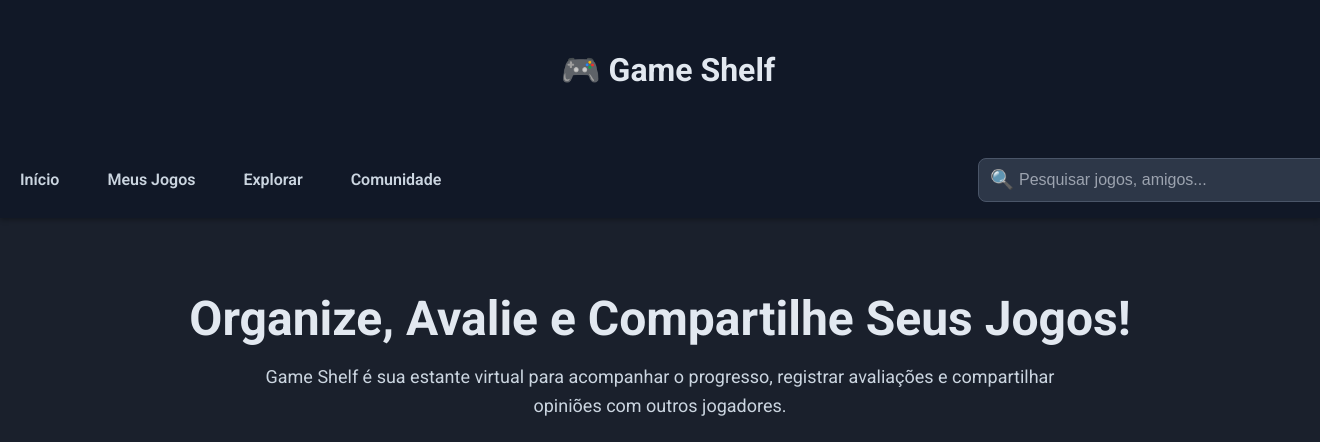
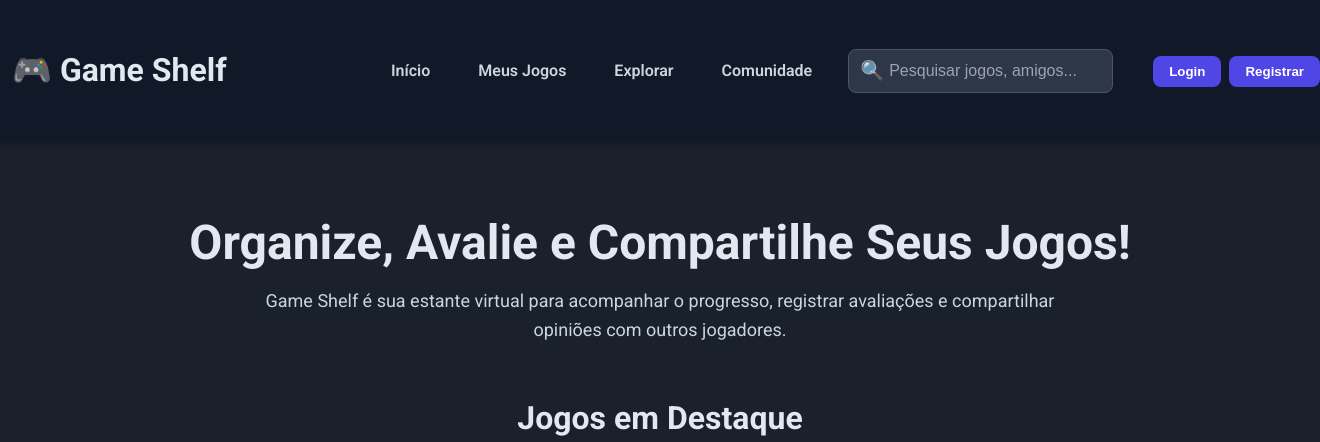
Before and after one commit to LucasBrisch/Game-Shelf, a PHP site: page /pages/index.html in a window 1320 px wide; the page is wider, and only the part inside the window is pictured. Shown: the top 442 px of that part. Run offline with PHP 8.4, Linux system fonts and the light colour scheme; grey boxes labelled with a size stand in for pictures from a placeholder-image service; some libraries are stand-ins or nearby versions.

Commit message:
login and register button (non functional)

```diff
--- a/Css/styles.css
+++ b/Css/styles.css
@@ -41,14 +41,20 @@ header {
 header .container {
     display: flex;
     flex-direction: column;
-    align-items: center;
+    align-items: stretch;
     width: 100%;
-    gap: 1rem;
+    gap: 0;
+    padding: 0;
 }
 
 .header-top {
     width: 100%;
     text-align: center;
+    margin-bottom: 0;
+    display: flex;
+    justify-content: center;
+    align-items: center;
+    padding-bottom: 0.5rem;
 }
 
 header h1 {
@@ -69,10 +75,22 @@ header h1:hover {
     width: 100%;
     display: flex;
     flex-direction: column;
-    justify-content: space-between;
+    justify-content: center;
     align-items: center;
     gap: 1rem;
     padding: 0 1rem;
+}
+
+.header-bottom > nav {
+    order: 1;
+}
+
+.header-bottom > .search-bar {
+    order: 2;
+}
+
+.header-bottom > .auth-buttons {
+    order: 3;
 }
 
 .search-bar {
@@ -437,24 +455,36 @@ footer a:hover {
     }
 
     header .container {
-        flex-direction: column;
+        flex-direction: row;
         align-items: center;
+        justify-content: space-between;
+        gap: 0;
+        padding: 0;
     }
-
     .header-top {
-        margin-bottom: 1rem;
+        width: auto;
+        margin-bottom: 0;
+        padding-bottom: 0;
+        justify-content: flex-start;
+        align-items: center;
+        text-align: left;
     }
-
     .header-bottom {
         flex-direction: row;
-        justify-content: space-between;
-        width: 100%;
-        max-width: 1400px;
+        align-items: center;
+        justify-content: flex-end;
+        gap: 1.5rem;
+        width: auto;
         padding: 0;
     }
-
-    header nav {
+    .header-bottom > nav {
         order: 1;
+    }
+    .header-bottom > .search-bar {
+        order: 2;
+    }
+    .header-bottom > .auth-buttons {
+        order: 3;
     }
 
     .search-bar {
--- a/pages/index.html
+++ b/pages/index.html
@@ -6,6 +6,32 @@
     <title>Game Shelf - Sua Estante de Jogos</title>
     <link href="https://fonts.googleapis.com/css2?family=Roboto:wght@300;400;600;700&display=swap" rel="stylesheet">
     <link rel="stylesheet" href="../Css/styles.css">
+    <style>
+        .auth-buttons {
+            display: flex;
+            gap: 0.5rem;
+            margin-left: 1rem;
+        }
+        .login-btn, .register-btn {
+            background-color: var(--accent-color);
+            color: white;
+            border: none;
+            border-radius: 0.5rem;
+            padding: 0.5rem 1rem;
+            font-weight: 600;
+            cursor: pointer;
+            transition: background-color 0.2s;
+        }
+        .login-btn:hover, .register-btn:hover {
+            background-color: var(--accent-hover);
+        }
+        @media (max-width: 1023px) {
+            .auth-buttons {
+                margin-left: 0;
+                margin-top: 0.5rem;
+            }
+        }
+    </style>
 </head>
 <body>
 
@@ -27,6 +53,10 @@
                 <div class="search-bar">
                     <span class="search-icon">&#128269;</span> <!-- Ícone de lupa -->
                     <input type="search" placeholder="Pesquisar jogos, amigos...">
+                </div>
+                <div class="auth-buttons">
+                    <button class="login-btn">Login</button>
+                    <button class="register-btn">Registrar</button>
                 </div>
             </div>
         </div>
```
